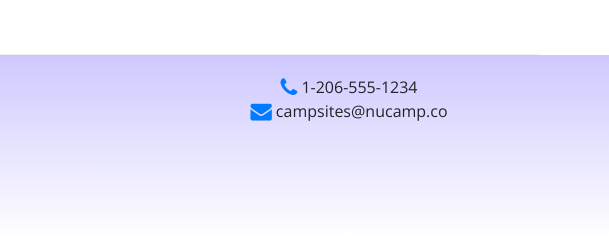
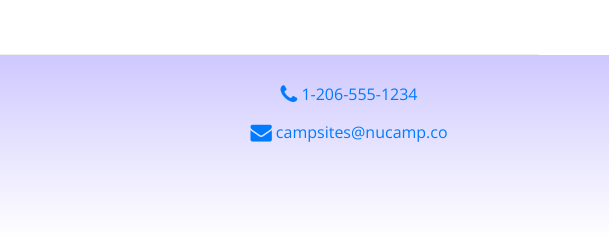
Before and after one commit to Aben25/NuCamp, a website: page index.html in a window 1280 px wide. Shown: the part 770-1008 px from the top of the page, 671-1280 px from the left. Drawn offline with nearby package versions, Linux system fonts and the light colour scheme.

Commit message:
footer updated

```diff
--- a/index.html
+++ b/index.html
@@ -114,8 +114,10 @@
           <a class="btn btn-social-icon btn-google" href="http://youtube.com/"><i class="fa fa-youtube"></i></a>
         </div>
         <div class="col-sm-4 text-center">
-          <i class="fa fa-phone fa-lg text-primary"></i> 1-206-555-1234 <br />
-          <i class="fa fa-envelope fa-lg text-primary"></i> campsites@nucamp.co
+          <a role="button" class="btn btn-link" href="tel:+12065551234"><i class="fa fa-phone fa-lg text-primary"></i>
+            1-206-555-1234 </a> <br />
+          <a role="button" class="btn btn-link" href="mailto:campsites@nucamp.co"><i
+              class="fa fa-envelope fa-lg text-primary"></i> campsites@nucamp.co</a>
         </div>
       </div>
     </div>
```
